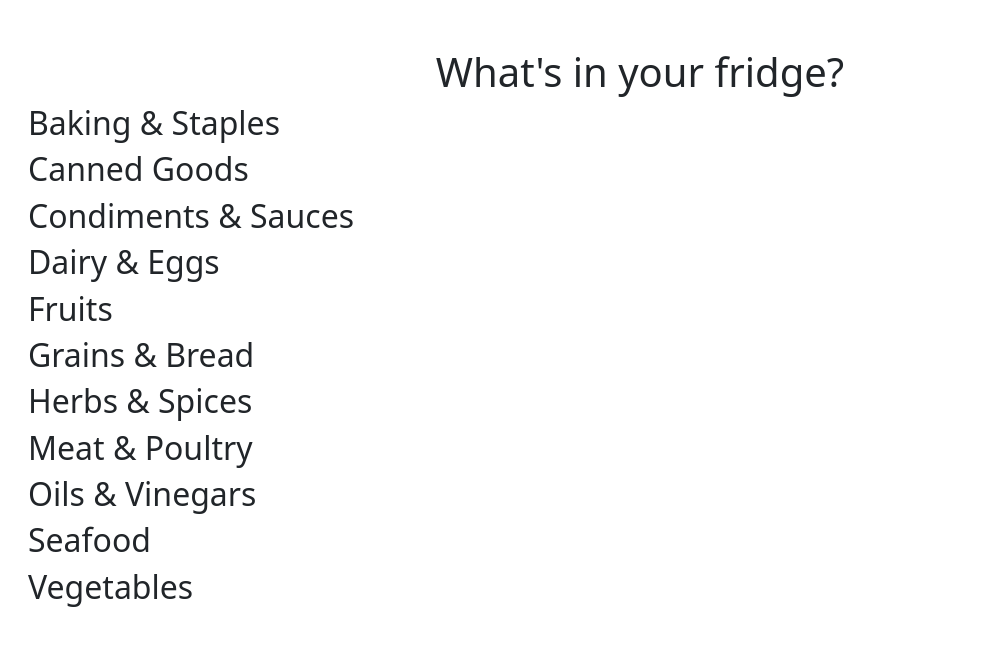
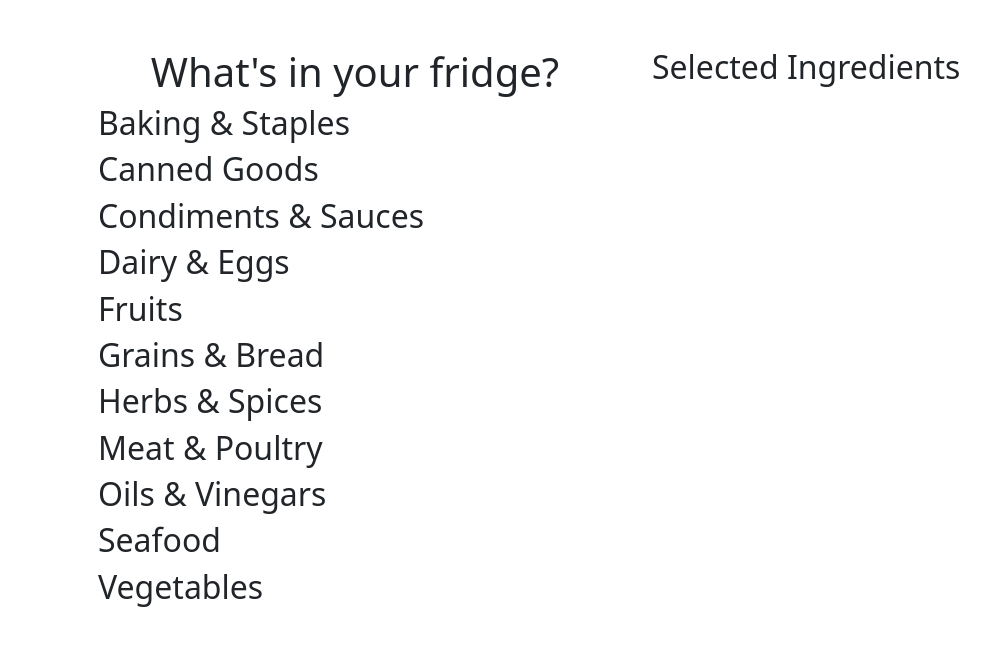
Before and after one commit to TheChosenTwice/Kitchen, a PHP site: page / in a window 1280 px wide. Shown: the part 67-713 px from the top of the page, without its empty margins (0-994 px from the left). Run offline with PHP 8.4, Linux system fonts and the light colour scheme; data comes from the database, SQL or seed files in the repository; tables that the repository leaves empty hold one stand-in row (values such as "Sample post").

Commit message:
Clicking ingredient button will show ingredient name in new selected tab

```diff
--- a/App/Views/Home/index.view.php
+++ b/App/Views/Home/index.view.php
@@ -4,7 +4,10 @@
 /** @var Array $ingredients */
 ?>
 
-<div class="mt-5">
+<div class="container mt-5">
+    <div class="row">
+        <!-- Left side: Existing content -->
+        <div class="col-md-6">
             <h1 class="text-center">What's in your fridge?</h1>
             <div class="text-start ms-3">
                 <?php foreach ($categories as $category) : ?>
@@ -12,7 +15,7 @@
 
                     <?php foreach ($ingredients as $ingredient) : ?>
                         <?php if ($ingredient->getCategoryId() === $category->getId()) : ?>
-                    <button class="btn btn-outline-primary btn-sm ingredient-btn">
+                            <button class="btn btn-outline-primary btn-sm ingredient-btn" data-ingredient="<?= $ingredient->getName() ?>">
                                 <?= $ingredient->getName() ?>
                             </button>
                         <?php endif; ?>
@@ -20,3 +23,12 @@
                 <?php endforeach ?>
             </div>
         </div>
+        <!-- Right side: Selected ingredients -->
+        <div class="col-md-6">
+            <h2>Selected Ingredients</h2>
+            <ul id="selected-ingredients" class="list-group"></ul>
+        </div>
+    </div>
+</div>
+
+<script src="js/script.js"></script>
--- a/public/js/script.js
+++ b/public/js/script.js
@@ -1,6 +1,26 @@
+// This script handles the selection and deselection of ingredients
+// and updates the displayed list of selected ingredients accordingly.
 document.querySelectorAll('.ingredient-btn').forEach(button => {
     button.addEventListener('click', function () {
         this.classList.toggle('btn-outline-primary');
         this.classList.toggle('btn-primary');
+
+        const ingredientName = this.getAttribute('data-ingredient');
+        const selectedList = document.getElementById('selected-ingredients');
+        let existing = selectedList.querySelector(`li[data-ingredient="${ingredientName}"]`);
+
+        if (this.classList.contains('btn-primary')) {
+            if (!existing) {
+                let li = document.createElement('li');
+                li.className = 'list-group-item';
+                li.setAttribute('data-ingredient', ingredientName);
+                li.textContent = ingredientName;
+                selectedList.appendChild(li);
+            }
+        } else {
+            if (existing) {
+                selectedList.removeChild(existing);
+            }
+        }
     });
 });
```
Lines whose indentation alone changed are shown as unchanged.
